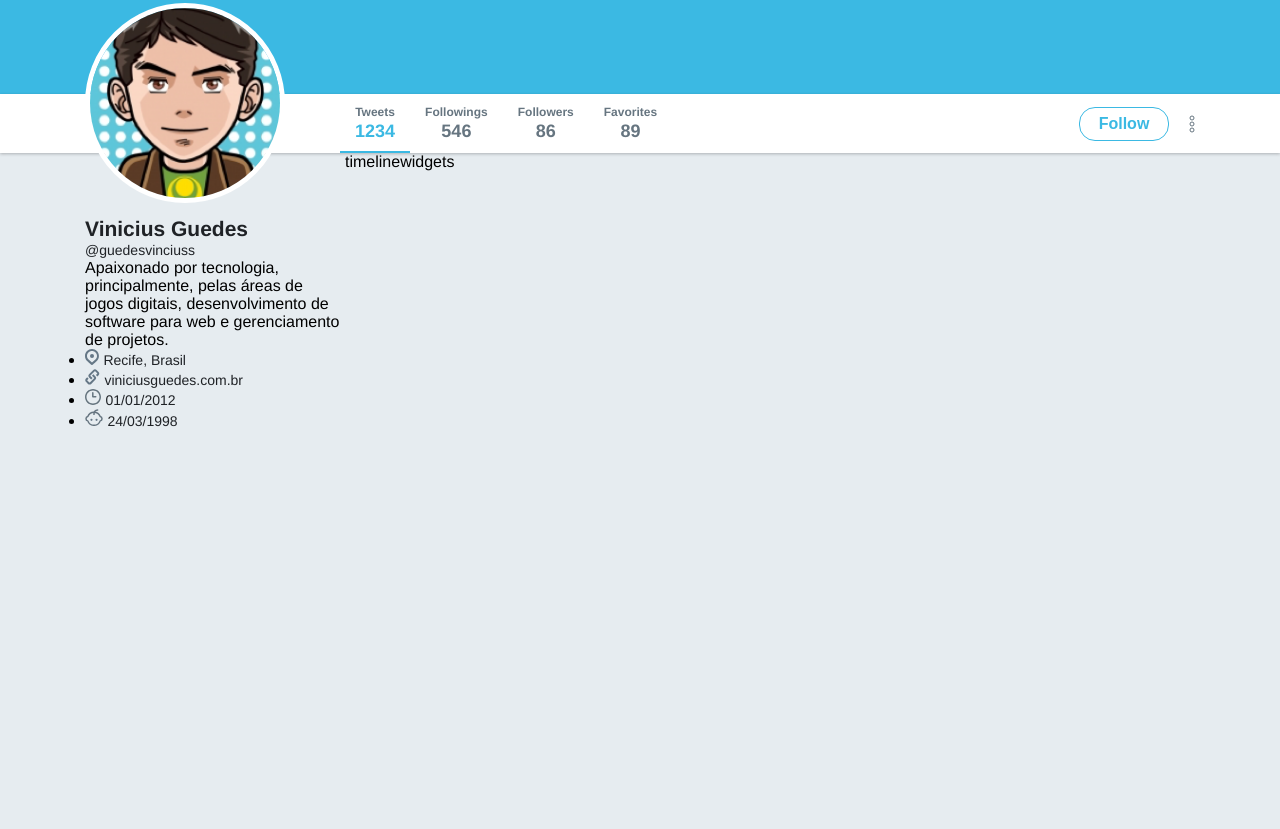
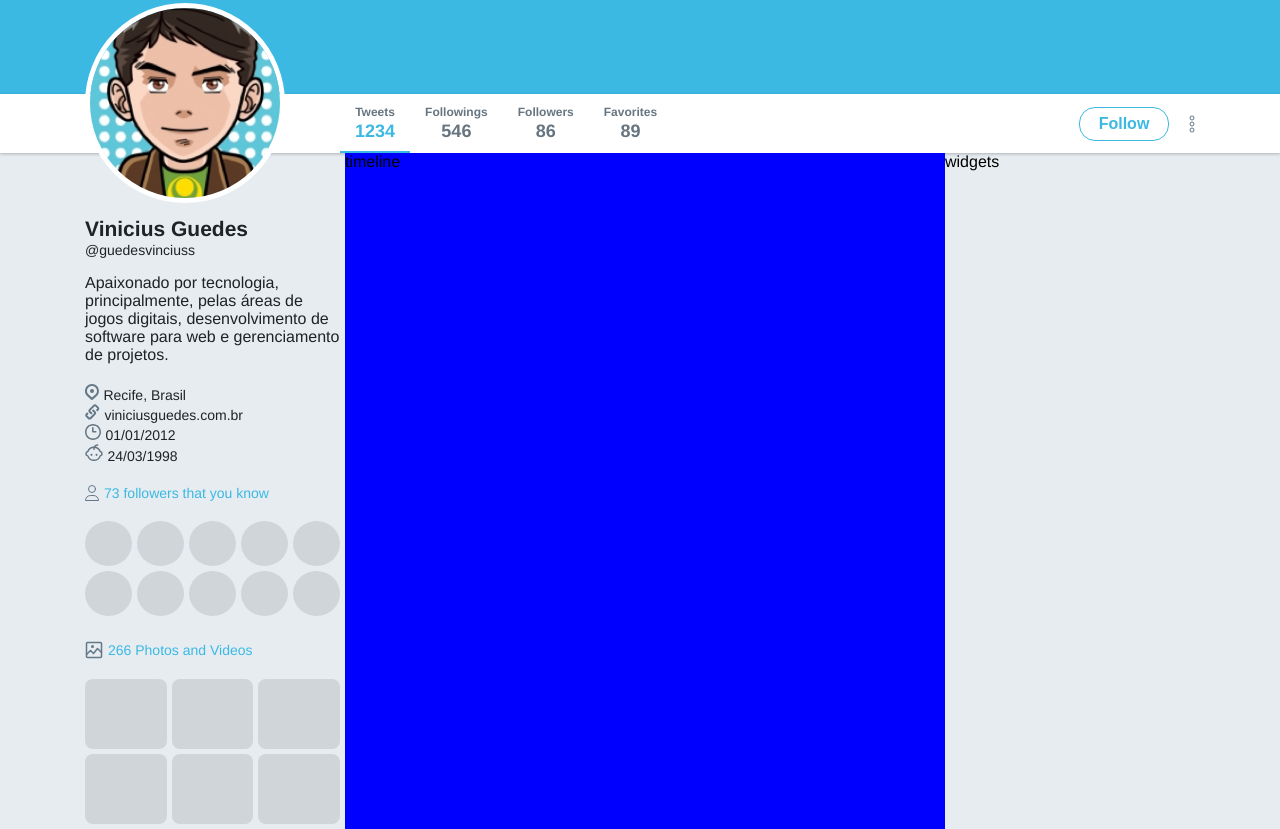
Before and after one commit to guedesviniciuss/clone-twitter, a plain HTML site: page index.html in a window 1280 px wide. Shown: the part 352-1181 px from the top of the page. Before the commit the page ends 800 px from the top, so only its background shows below. Drawn offline with Linux system fonts and the light colour scheme.

Commit message:
profile fixes

```diff
--- a/index.html
+++ b/index.html
@@ -72,7 +72,7 @@
       <span>@guedesvinciuss</span>
       <p>Apaixonado por tecnologia, principalmente, pelas áreas de jogos digitais, desenvolvimento de software para web e gerenciamento de projetos.</p>
       <ul>
-        <li>
+        <li class="list">
           <img src="/assets/place.svg" alt="">
           <span>Recife, Brasil</span>
         </li>
@@ -89,6 +89,37 @@
           <span>24/03/1998</span>
         </li>
       </ul>
+
+      <div class="widget followers">
+        <strong><img src="/assets/followers.svg" alt="Followers"> 73 followers that you know</strong>
+
+        <ul>
+          <li></li>
+          <li></li>
+          <li></li>
+          <li></li>
+          <li></li>
+          <li></li>
+          <li></li>
+          <li></li>
+          <li></li>
+          <li></li>
+        </ul>
+      </div>
+
+      <div class="widget images">
+        <strong><img src="/assets/images.svg" alt="Images">266 Photos and Videos</strong>
+
+        <ul>
+          <li></li>
+          <li></li>
+          <li></li>
+          <li></li>
+          <li></li>
+          <li></li>
+        </ul>
+      </div>
+
     </aside>
     <section class="timeline">timeline</section>
     <aside class="widgets">widgets</aside>
--- a/styles.css
+++ b/styles.css
@@ -221,10 +221,10 @@ div.wrapper-content aside.profile {
   width: 260px;
 }
 
-div.wrapper-content aside.profile img.avatar {
-  border-radius: 50%;
+div.wrapper-content aside.profile .avatar {
   width: 200px;
   height: 200px;
+  border-radius: 50%;
   border: 5px solid #FFF;
   margin-top: -150px;
 }
@@ -239,3 +239,89 @@ div.wrapper-content aside.profile span {
   font-size: 14px;
   color: #1f2226;
 }
+
+div.wrapper-content aside.profile p {
+  margin-top: 15px;
+  color: #1f2226;
+}
+
+div.wrapper-content aside.profile ul {
+  margin-top: 20px;
+  list-style: none;
+}
+
+  margin: 10px;
+div.wrapper-content aside.profile ul.list li {
+  display: flex;
+  align-items: center;
+
+  margin-top: 5px;
+  font-size: 14px;
+  color: #657786;
+}
+
+div.wrapper-content aside.profile ul.list li:first-child {
+  margin: 0px;
+}
+
+div.wrapper-content aside.profile ul.list li img {
+  margin-right: 10px;
+}
+
+section.timeline {
+  width: 600px;
+  background: blue;
+}
+
+div.wrapper-content aside.profile .widget {
+  margin-top: 20px;
+}
+
+div.wrapper-content aside.profile .widget strong {
+  display: flex;
+  align-items: center;
+
+  color: #3bb9e3;
+  font-weight: normal;
+  font-size: 14px;
+}
+
+div.wrapper-content aside.profile .widget strong img {
+  margin-right: 5px;
+}
+
+div.wrapper-content aside.profile .followers ul {
+  display: flex;
+  flex-wrap: wrap;
+  list-style: none;
+  align-content: flex-start;
+  align-items: flex-start;
+}
+
+
+div.wrapper-content aside.profile .followers ul li {
+  border-radius: 50%;
+  flex: 1 0 auto;
+  width: 45px;
+  height: 45px;
+  background: #d0d5d9;
+  margin: 0px 5px 5px 0px;
+}
+
+div.wrapper-content aside.profile .images ul {
+  display: flex;
+  flex-wrap: wrap;
+  list-style: none;
+  align-content: flex-start;
+  align-items: flex-start;
+}
+
+
+div.wrapper-content aside.profile .images ul li {
+  border-radius: 8px;
+  flex: 1 0 auto;
+  width: 70px;
+  height: 70px;
+  background: #d0d5d9;
+  margin: 0px 5px 5px 0px;
+}
```
